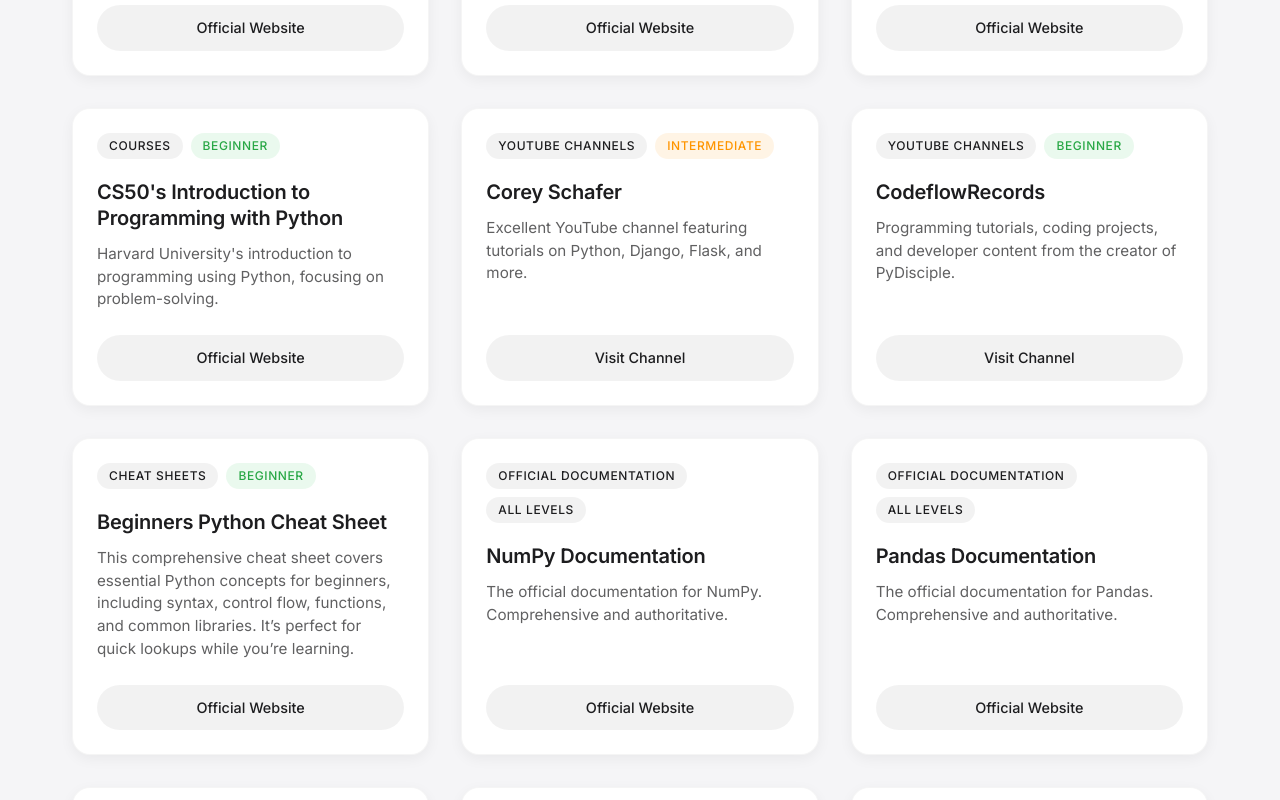
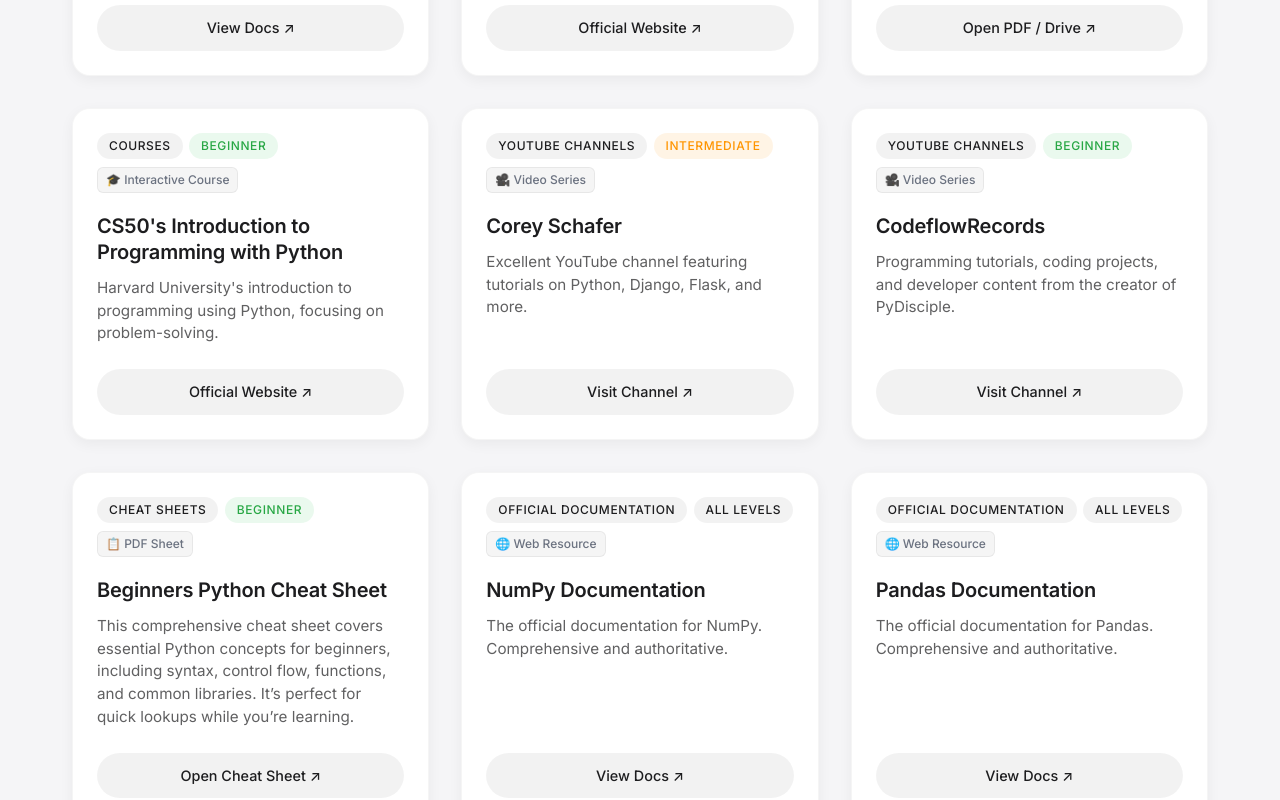
Before and after one commit to JAGDISH-SALI-0010/website-project, a Next.js app: page / in a window 1280 px wide. Shown: the part 1260-2060 px from the top of the page. Built offline with nearby package versions, Linux system fonts and the light colour scheme.

Commit message:
Add smart format badges and context-aware CTA buttons to resource cards

```diff
--- a/src/components/resources/ResourceCard.jsx
+++ b/src/components/resources/ResourceCard.jsx
@@ -16,14 +16,41 @@
     }
   };
 
+  // Determine Format tag label and icon
+  const getFormatLabel = () => {
+    if (resource.format && resource.fileSize) {
+      return `📄 ${resource.format} • ${resource.fileSize}`;
+    }
+    if (resource.format) {
+      return `📄 ${resource.format}`;
+    }
+    if (resource.category === "Books") return "📄 PDF Book";
+    if (resource.category === "Cheat Sheets") return "📋 PDF Sheet";
+    if (resource.category === "YouTube Channels") return "🎥 Video Series";
+    if (resource.category === "Courses") return "🎓 Interactive Course";
+    return "🌐 Web Resource";
+  };
+
+  // Smart Button Label
+  const getButtonText = () => {
+    if (resource.category === "YouTube Channels") return "Visit Channel ↗";
+    if (resource.category === "Books") return "Open PDF / Drive ↗";
+    if (resource.category === "Cheat Sheets") return "Open Cheat Sheet ↗";
+    if (resource.category === "Official Documentation") return "View Docs ↗";
+    return "Official Website ↗";
+  };
+
   return (
     <article className={styles.card}>
       <div className={styles.content}>
         <div className={styles.header}>
-          <Badge variant="default">{resource.category}</Badge>
-          <Badge variant={getDifficultyVariant(resource.difficulty)}>
-            {resource.difficulty}
-          </Badge>
+          <div className={styles.badgesLeft}>
+            <Badge variant="default">{resource.category}</Badge>
+            <Badge variant={getDifficultyVariant(resource.difficulty)}>
+              {resource.difficulty}
+            </Badge>
+          </div>
+          <span className={styles.formatBadge}>{getFormatLabel()}</span>
         </div>
 
         <h3 className={styles.title}>{resource.title}</h3>
@@ -31,9 +58,7 @@
 
         <div className={styles.footer}>
           <Button href={resource.website} variant="secondary" className={styles.button}>
-            {resource.category === "YouTube Channels"
-              ? "Visit Channel"
-              : "Official Website"}
+            {getButtonText()}
           </Button>
         </div>
       </div>
--- a/src/components/resources/ResourceCard.module.css
+++ b/src/components/resources/ResourceCard.module.css
@@ -23,9 +23,29 @@
 
 .header {
   display: flex;
+  align-items: center;
+  justify-content: space-between;
   gap: 0.5rem;
   margin-bottom: 1.25rem;
   flex-wrap: wrap;
+}
+
+.badgesLeft {
+  display: flex;
+  align-items: center;
+  gap: 0.4rem;
+  flex-wrap: wrap;
+}
+
+.formatBadge {
+  font-size: 0.75rem;
+  font-weight: 500;
+  color: #6b7280;
+  background: rgba(0, 0, 0, 0.04);
+  border: 1px solid rgba(0, 0, 0, 0.06);
+  padding: 3px 8px;
+  border-radius: 6px;
+  white-space: nowrap;
 }
 
 .title {
```
